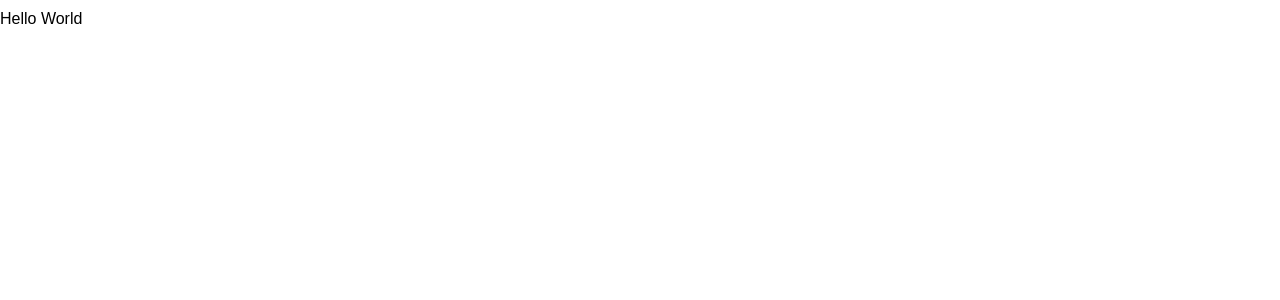
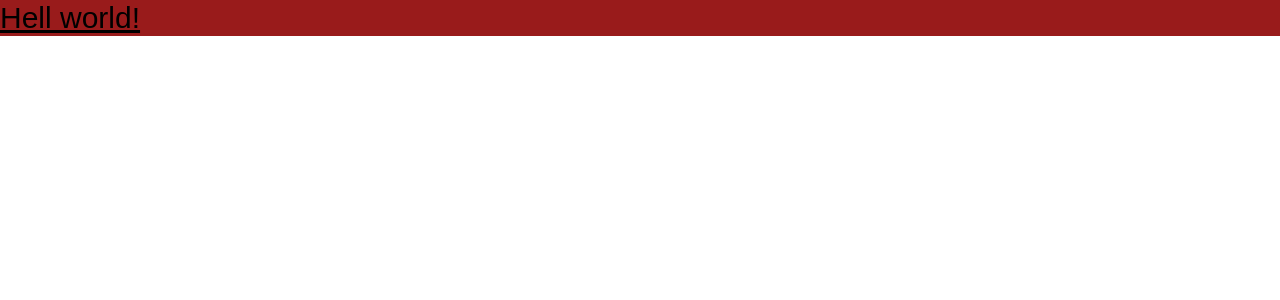
Before and after one commit to shivamangina/Bicotrage, a React (Create React App) app: page / in a window 1280 px wide. Shown: the top 300 px of the page. Built offline with nearby package versions, Linux system fonts and the light colour scheme.

Commit message:
feat: Add Tailwind css

```diff
--- a/package.json
+++ b/package.json
@@ -8,8 +8,6 @@
     "@biconomy/smart-account": "0.0.2",
     "@biconomy/transactions": "0.0.2",
     "@biconomy/web3-auth": "0.0.2",
-    "@material-ui/core": "^4.11.3",
-    "@material-ui/icons": "^4.11.2",
     "@types/node": "^16.7.13",
     "@types/react": "^18.0.0",
     "@types/react-dom": "^18.0.0",
@@ -63,13 +61,16 @@
     "@uniswap/smart-order-router": "^2.8.2",
     "@uniswap/v3-sdk": "^3.9.0",
     "assert": "^2.0.0",
+    "autoprefixer": "^10.4.13",
     "browserify-zlib": "^0.2.0",
     "crypto-browserify": "^3.12.0",
     "https-browserify": "^1.0.0",
     "os-browserify": "^0.3.0",
     "path-browserify": "^1.0.1",
+    "postcss": "^8.4.19",
     "react-app-rewired": "^2.2.1",
     "stream-http": "^3.2.0",
+    "tailwindcss": "^3.2.4",
     "url": "^0.11.0"
   }
 }
--- a/public/index.html
+++ b/public/index.html
@@ -10,6 +10,7 @@
       content="Web site created using create-react-app"
     />
     <link rel="apple-touch-icon" href="%PUBLIC_URL%/logo192.png" />
+    <script src="https://cdn.tailwindcss.com"></script>
 
     <!--
       manifest.json provides metadata used when your web app is installed on a
--- a/src/App.tsx
+++ b/src/App.tsx
@@ -1,6 +1,6 @@
 import React from "react";
-import { makeStyles } from "@material-ui/core/styles";
-import { ToastContainer } from "react-toastify";
+
+// import { ToastContainer } from "react-toastify";
 // import Navbar from "./components/Navbar";
 // import TabsBody from "./components/TabsBody";
 // import { useSmartAccountContext } from "./contexts/SmartAccountContext";
@@ -8,12 +8,8 @@ import { ToastContainer } from "react-toastify";
 // import Button from "./components/Button";
 
 const App: React.FC = () => {
-
-
-
-
-  return <p>Hello World</p>;
+  return <h5 className="text-3xl
+   underline bg-red-800">Hell world!</h5>;
 };
 
-
 export default App;
```
